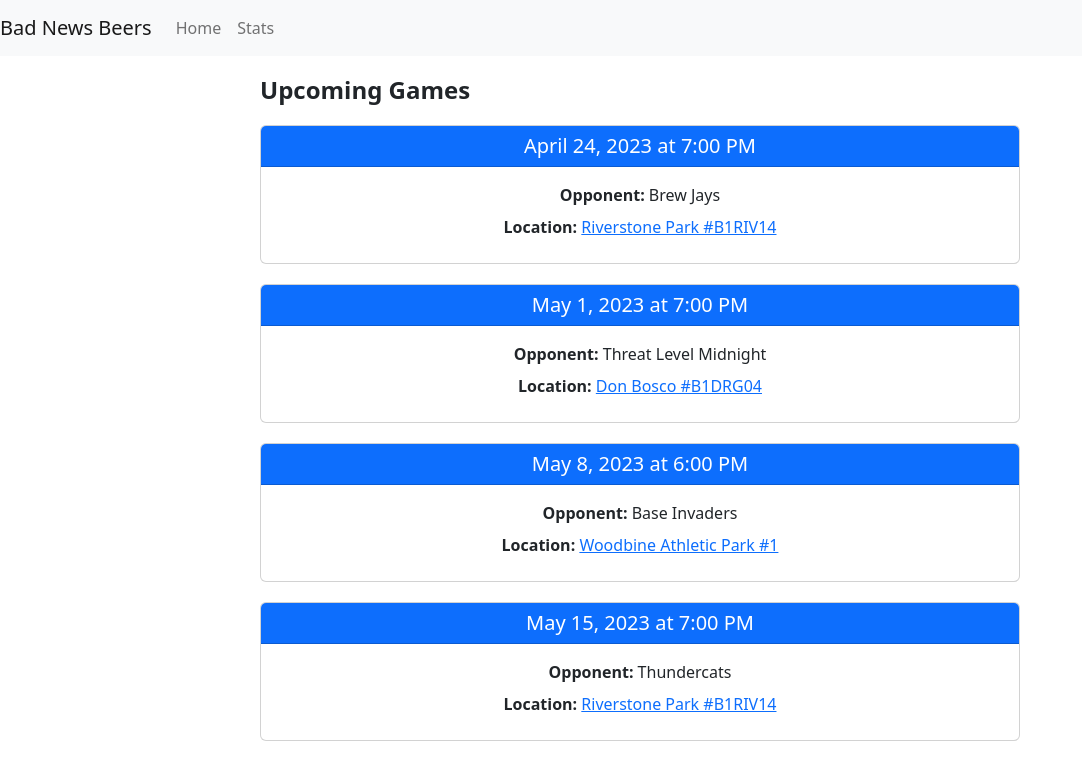
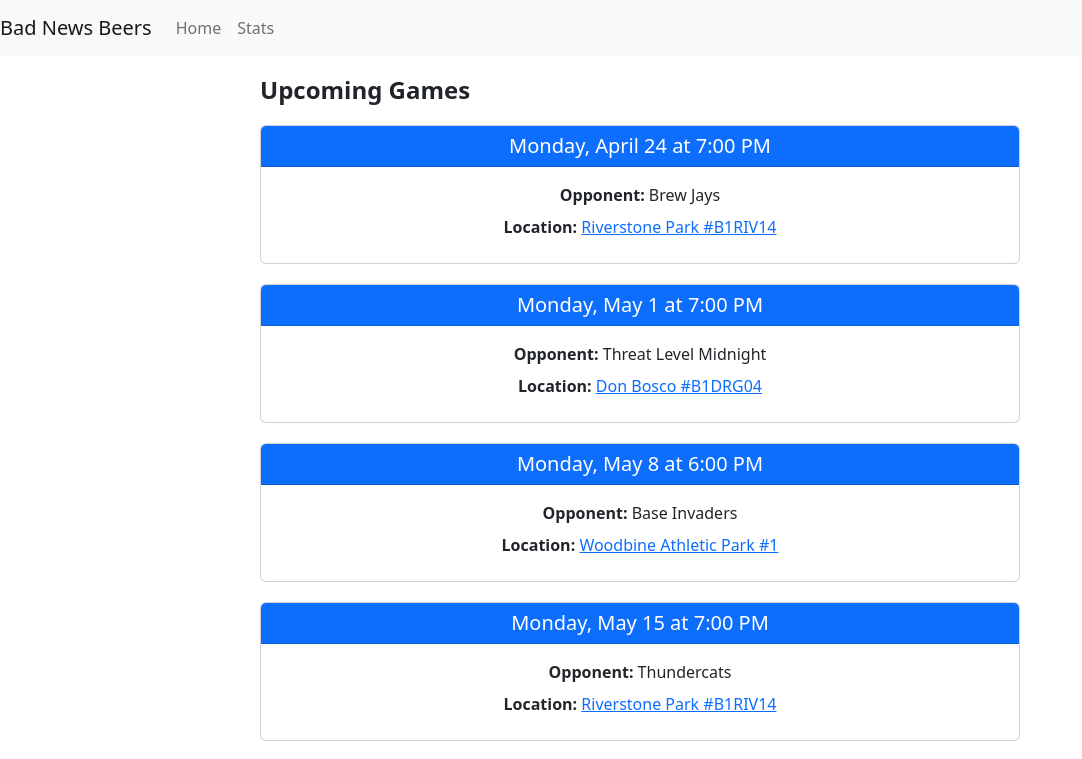
Before and after one commit to tdawatson/bad-news-beers, a Vue app: page / in a window 1280 px wide. Shown: the top 759 px of the page, without its empty margins (0-1082 px from the left). Built offline with nearby package versions, Linux system fonts and the light colour scheme.

Commit message:
Fixing dates

```diff
--- a/public/data/games.json
+++ b/public/data/games.json
@@ -1,41 +1,41 @@
 [
   {
-    "date": "2023-04-24",
+    "date": "2023-04-24 MST",
     "start_time": "19:00",
     "opponent": "Brew Jays",
     "location": "Riverstone Park #B1RIV14",
     "address": "90 Riverstone Cres SE"
   },
   {
-    "date": "2023-05-01",
+    "date": "2023-05-01 MST",
     "start_time": "19:00",
     "opponent": "Threat Level Midnight",
     "location": "Don Bosco #B1DRG04",
     "address": "13615 Deer Ridge Dr SE"
   },
   {
-    "date": "2023-05-08",
+    "date": "2023-05-08 MST",
     "start_time": "18:00",
     "opponent": "Base Invaders",
     "location": "Woodbine Athletic Park #1",
     "address": "96 Woodfield Dr SW"
   },
   {
-    "date": "2023-05-15",
+    "date": "2023-05-15 MST",
     "start_time": "19:00",
     "opponent": "Thundercats",
     "location": "Riverstone Park #B1RIV14",
     "address": "90 Riverstone Cres SE"
   },
   {
-    "date": "2023-05-22",
+    "date": "2023-05-22 MST",
     "start_time": "18:15",
     "opponent": "Peanuts",
     "location": "Fish Creek Blvd",
     "address": "2511 Fish Creek Blvd SW"
   },
   {
-    "date": "2023-05-29",
+    "date": "2023-05-29 MST",
     "start_time": "19:00",
     "opponent": "The Cannons",
     "location": "Fish Creek Blvd",
--- a/src/components/BaseballGame.vue
+++ b/src/components/BaseballGame.vue
@@ -21,7 +21,7 @@ export default {
   },
   methods: {
     formatDate(date) {
-      const options = { dateStyle: 'long' }
+      const options = { weekday: 'long', month: 'long', day: 'numeric' }
       return new Date(date).toLocaleDateString('en-US', options)
     },
     formatTime(time) {
--- a/src/views/StatsView.vue
+++ b/src/views/StatsView.vue
@@ -1,5 +1,5 @@
 <template>
   <div class="about">
-    <h1>This is an about page</h1>
+    <h1>Coming soon &#128521; </h1>
   </div>
 </template>
```
